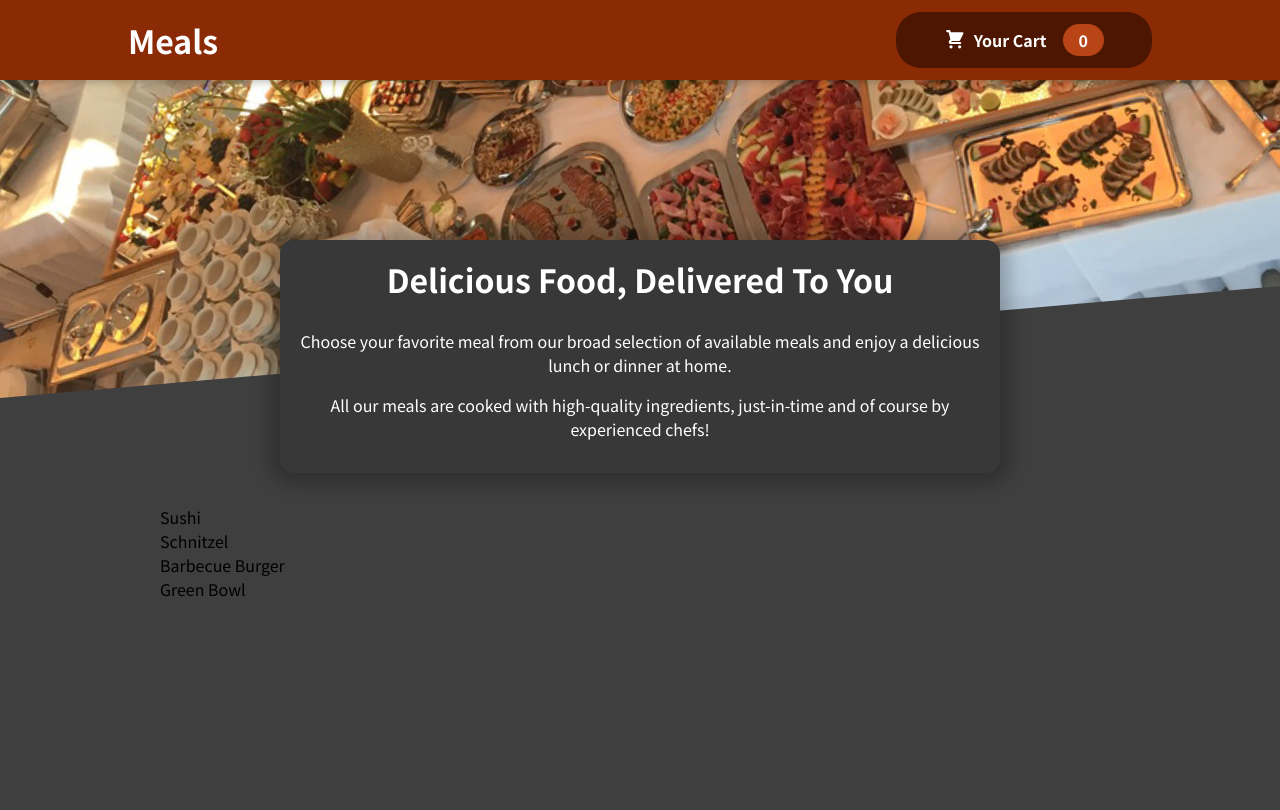
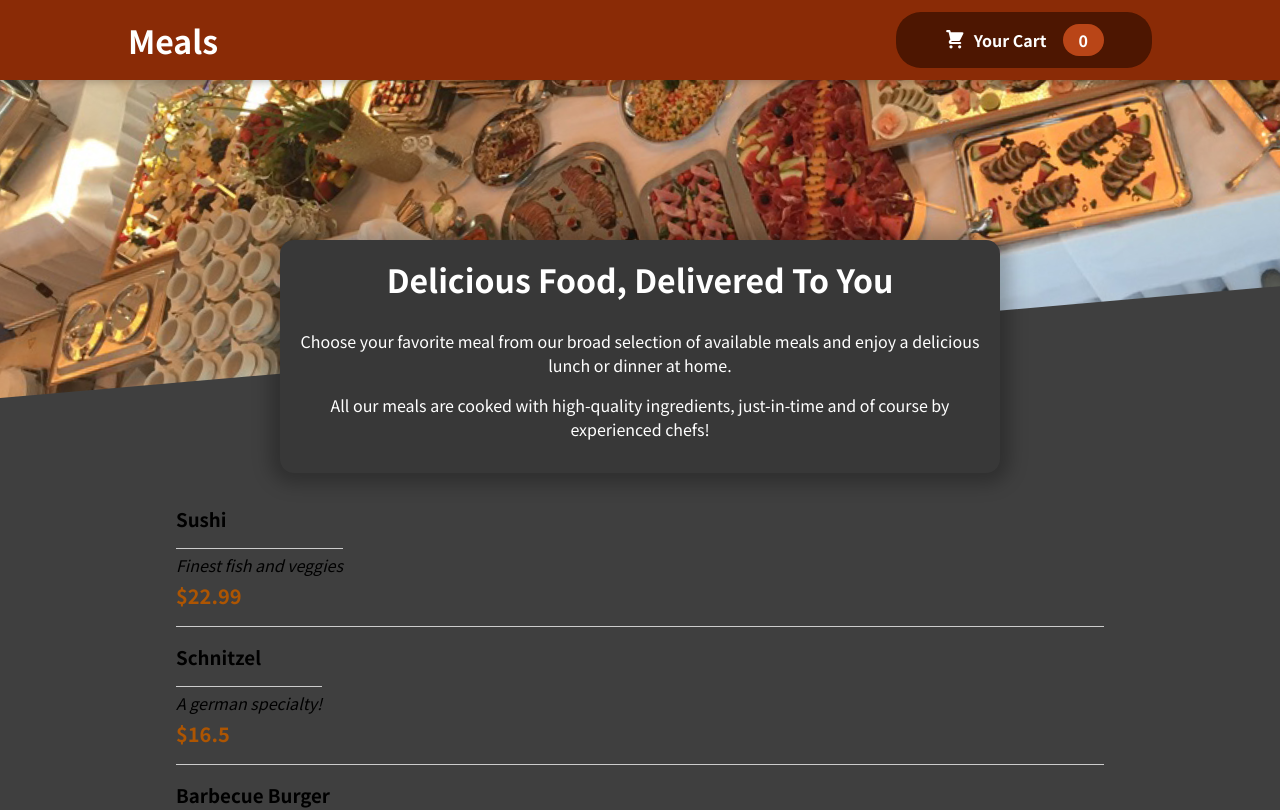
Before and after one commit to HimanshuDeveloperr/restaurant, a React (Create React App) app: page / in a window 1280 px wide. Shown: the top 810 px of the page. Built offline with nearby package versions, Linux system fonts and the light colour scheme.

Commit message:
MealItem Component My WAY

```diff
--- a/src/Components/Meals/AvailableMeals.js
+++ b/src/Components/Meals/AvailableMeals.js
@@ -1,4 +1,6 @@
 import classes from "./AvailableMeals.module.css"
+import MealItem from "./MealItem";
+
 const DUMMY_MEALS = [
     {
       id: 'm1',
@@ -29,14 +31,23 @@ const DUMMY_MEALS = [
 
 const AvailableMeals=()=>{
 
-    const MealsLists=DUMMY_MEALS.map((meal)=>{
-       return <li>{meal.name}</li>
-    })
+    // const MealsLists=DUMMY_MEALS.map((meal)=>{
+    //    return(
+
+    //      <li className={cLASSES.meal}>
+    //       <h3 className={cLASSES.meal}>{meal.name}</h3>
+    //       <div className={cLASSES.description}>{meal.description}</div>
+    //       <div className={cLASSES.price}>{meal.price}</div>
+
+    //      </li>
+    //    )
+    // })
+
 
 
     return <section className={classes.meals}>
         <ul>
-            {MealsLists}
+            <MealItem items={DUMMY_MEALS}/>
         </ul>
     </section>
 }
--- /dev/null
+++ b/src/Components/Meals/MealItem.js
@@ -0,0 +1,23 @@
+import React from 'react';
+import classes from "./MealItem.module.css"
+
+const MealItem=(props)=>{
+
+    return (
+       props.items.map((meal)=>{
+            return(
+                  <section className={classes.meal}>
+
+              <li>
+               <h3 className={classes.meal}>{meal.name}</h3>
+               <div className={classes.description}>{meal.description}</div>
+               <div className={classes.price}> ${meal.price}</div>
+
+              </li>
+                  </section>
+            )
+         })
+    )
+}
+
+export default MealItem;
--- /dev/null
+++ b/src/Components/Meals/MealItem.module.css
@@ -0,0 +1,22 @@
+.meal {
+    display: flex;
+    justify-content: space-between;
+    margin: 1rem;
+    padding-bottom: 1rem;
+    border-bottom: 1px solid #ccc;
+  }
+
+  .meal h3 {
+    margin: 0 0 0.25rem 0;
+  }
+
+  .description {
+    font-style: italic;
+  }
+
+  .price {
+    margin-top: 0.25rem;
+    font-weight: bold;
+    color: #ad5502;
+    font-size: 1.25rem;
+  }
```
